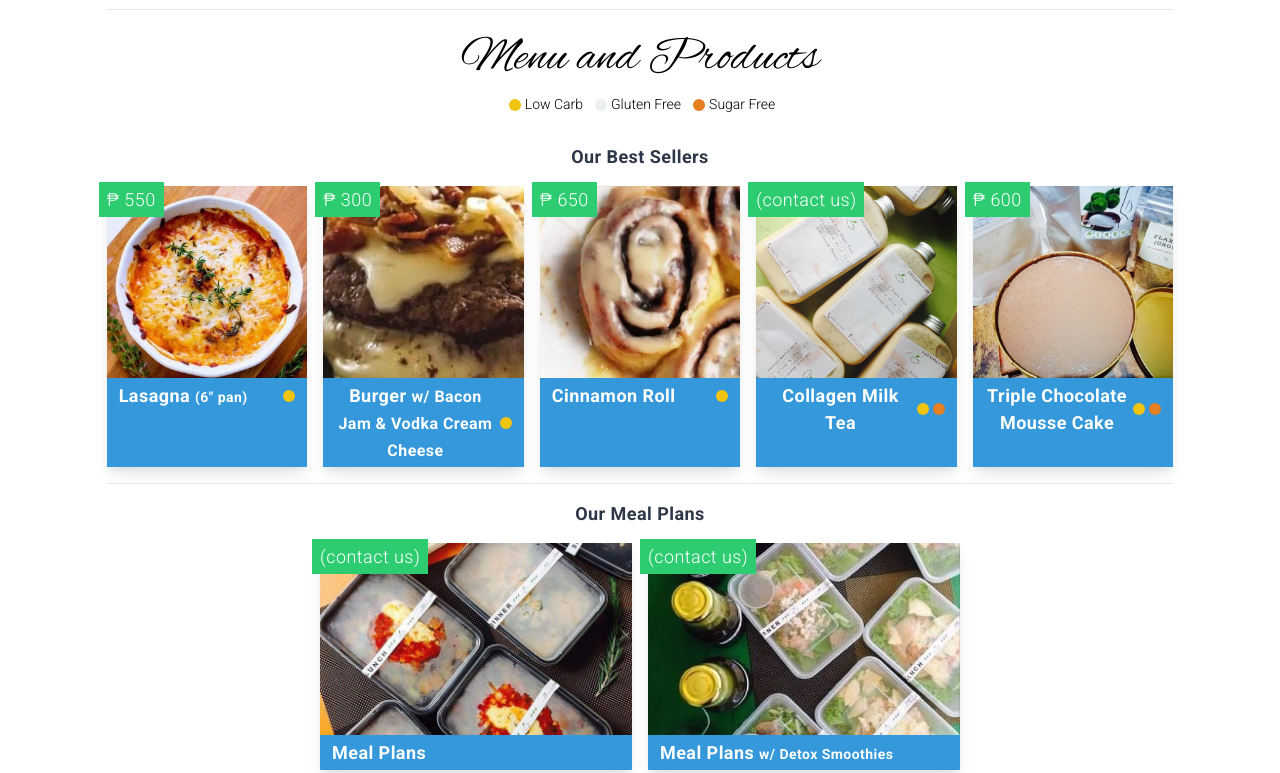
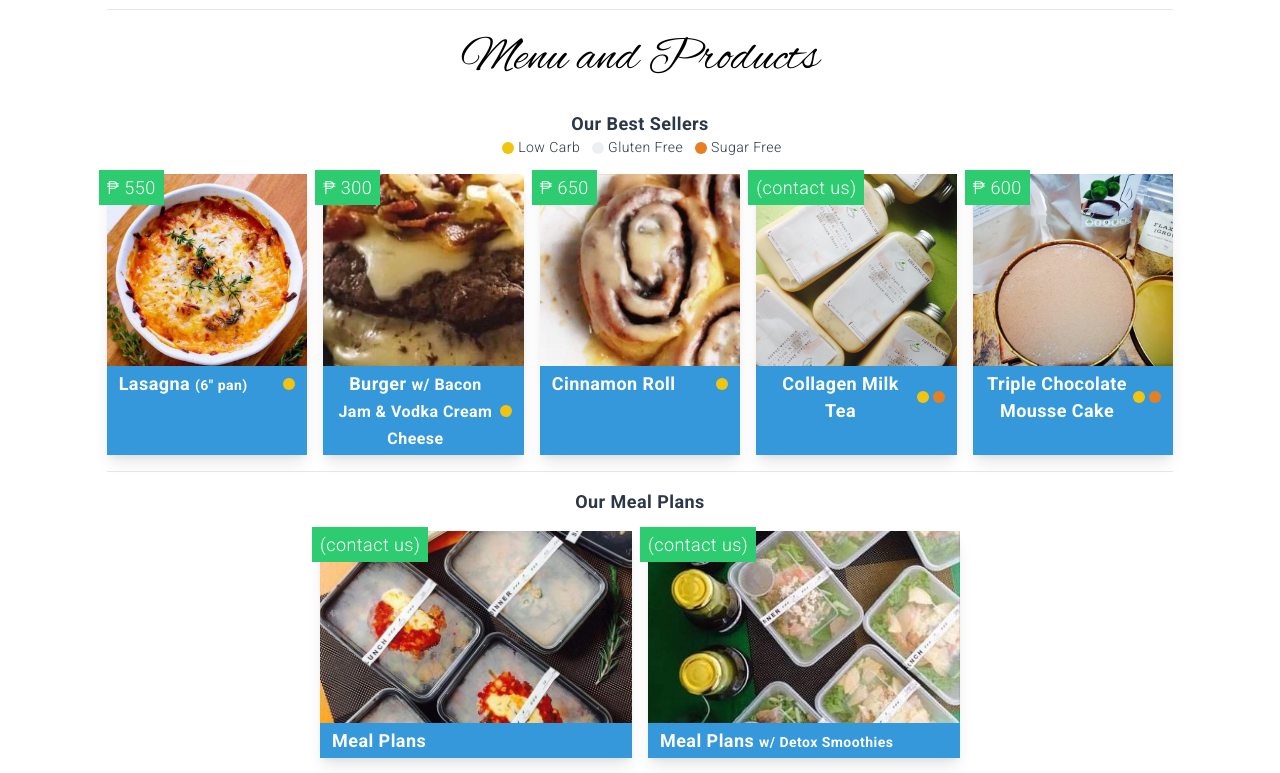
Before and after one commit to tbdsux/livelong_cafe, a website: page public/index.html in a window 1280 px wide. Shown: the part 748-1521 px from the top of the page. Drawn offline with Linux system fonts and the light colour scheme.

Commit message:
moved the notes thing

```diff
--- a/public/index.html
+++ b/public/index.html
@@ -63,19 +63,19 @@
                 <p class="font-light sm:text-lg tracking-wide">You can choose from our organic/all natural/simply balanced healthy menu that has a popular selection of creative, foods & beverages made in house from scratch with authentic culinary influences…or we can custom design a menu for your dietary requirements. We proudly offer vegan, vegetarian, gluten free, & low carb options. We also have delicious guiltless Indulgence for you to choose from carefully crafted to your liking.</p>
                 <hr class="my-3">
                 <h2 class="text-4xl sm:text-5xl font-cursive">Menu and Products</h2>
-                <div>
-                    <div class="flex items-center justify-center">
-                        <span class="flex items-center mx-1 text-sm font-light"><div class="mx-1 h-3 w-3 rounded-full bg-sunflower" title="Low Carb"></div> Low Carb</span>
-                        <span class="flex items-center mx-1 text-sm font-light"><div class="mx-1 h-3 w-3 rounded-full bg-clouds" title="Gluten Free"></div> Gluten Free</span>
-                        <span class="flex items-center mx-1 text-sm font-light"><div class="mx-1 h-3 w-3 rounded-full bg-carrot" title="Sugar Free"></div> Sugar Free</span>
-                    </div>
-                </div>
             </div>
 
-            <div class="mt-3 text-lg tracking-wide font-bold text-gray-800">
+            <div class="text-lg tracking-wide font-bold text-gray-800">
                 <!-- best sellers -->
                 <div class="py-4 text-center">
                     <h5>Our Best Sellers</h5>
+                    <div>
+                        <div class="flex items-center justify-center">
+                            <span class="flex items-center mx-1 text-sm font-light"><div class="mx-1 h-3 w-3 rounded-full bg-sunflower" title="Low Carb"></div> Low Carb</span>
+                            <span class="flex items-center mx-1 text-sm font-light"><div class="mx-1 h-3 w-3 rounded-full bg-clouds" title="Gluten Free"></div> Gluten Free</span>
+                            <span class="flex items-center mx-1 text-sm font-light"><div class="mx-1 h-3 w-3 rounded-full bg-carrot" title="Sugar Free"></div> Sugar Free</span>
+                        </div>
+                    </div>
                     <div class="grid grid-cols-1 sm:grid-cols-2 md:grid-cols-3 lg:grid-cols-4 xl:grid-cols-5 gap-4 mt-4">
                         <div class="relative shadow-lg bg-peter-river">
                             <!-- product image -->
```
